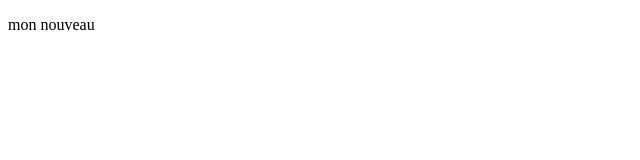
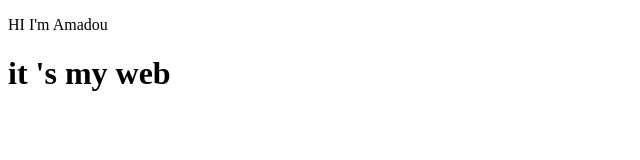
Before and after one commit to Amadu03/Math-Game, a plain HTML site: page index.html in a window 1280 px wide. Shown: the whole page, without its empty margins (0-640 px from the left). Drawn offline with Linux system fonts and the light colour scheme.

Commit message:
Update index.html

```diff
--- a/index.html
+++ b/index.html
@@ -6,6 +6,8 @@
     <title>GitHub</title>
 </head>
 <body>
-    <p>mon nouveau</p>
+    <p>HI I'm Amadou</p>
+    <h1>it 's my web</h1>
+
 </body>
 </html>
```
